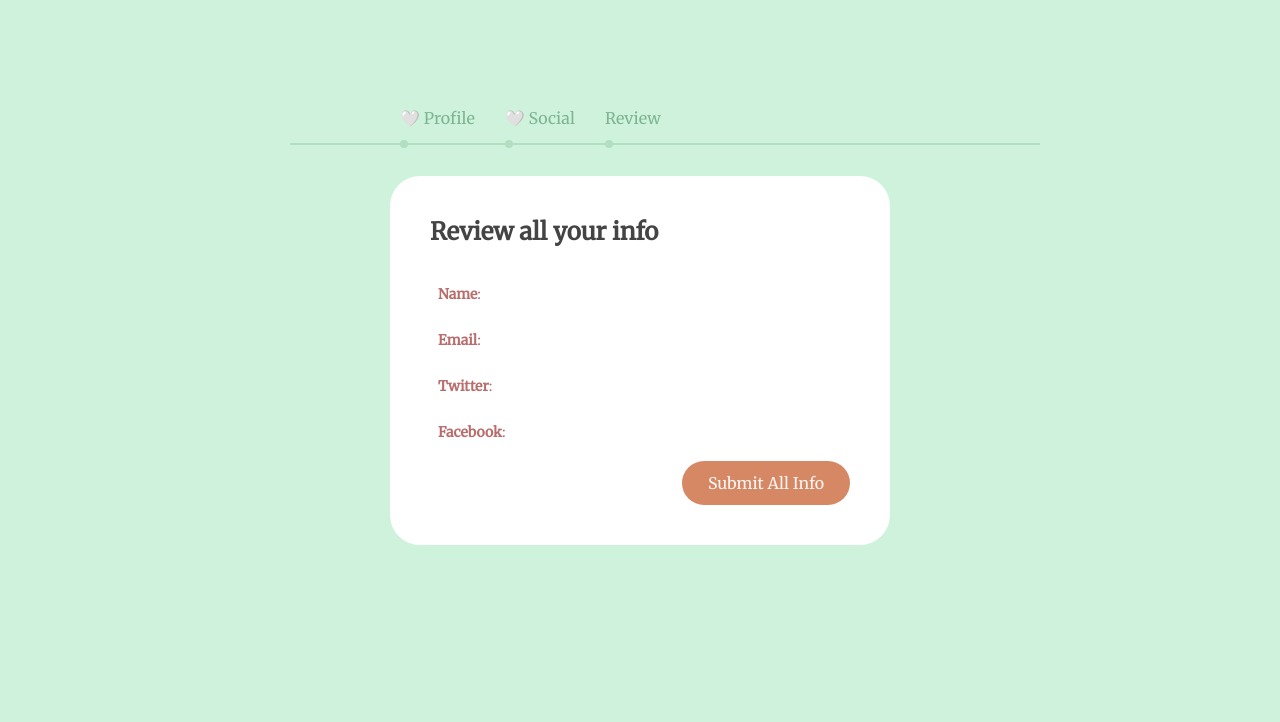
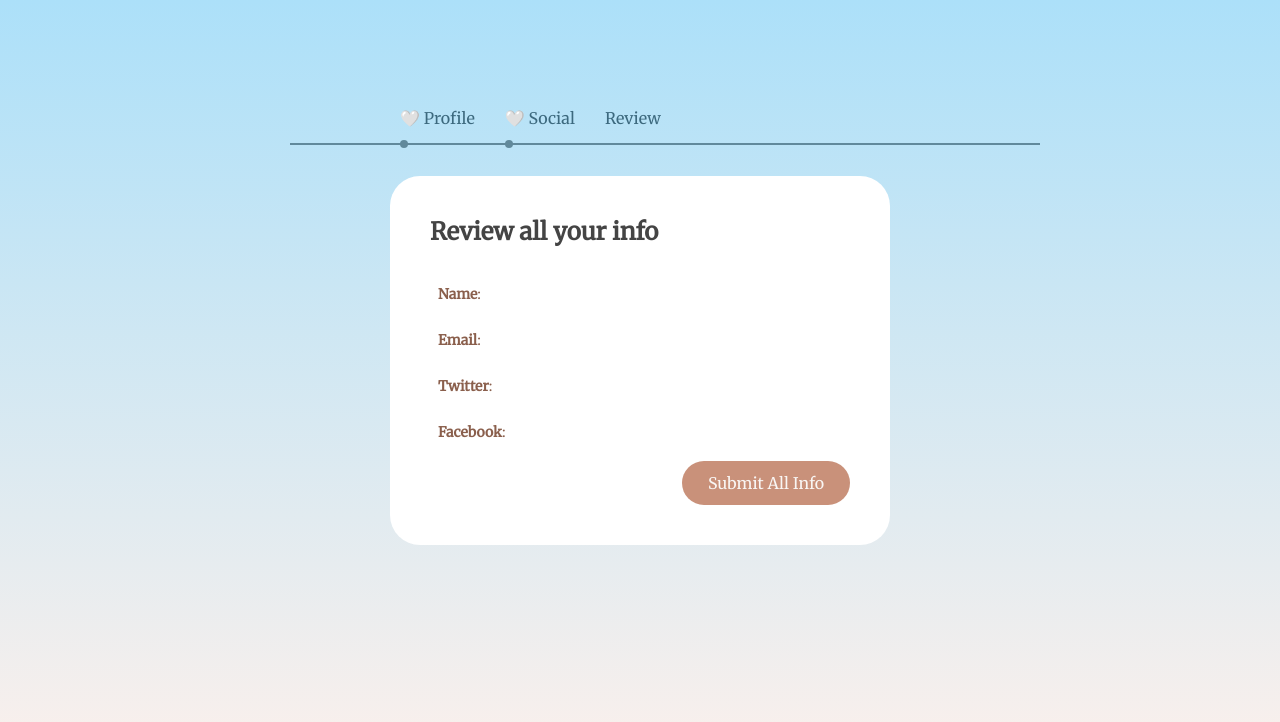
Before and after one commit to Michan0628/React-Form, a React (Create React App) app: page /review in a window 1280 px wide. Shown: the top 722 px of the page. Built offline with nearby package versions, Linux system fonts and the light colour scheme; the HTML template or start-up script is replaced by a standard one.

Commit message:
disable dot under review

```diff
--- a/src/App.css
+++ b/src/App.css
@@ -22,7 +22,7 @@ h6 {
 }
 
 .app {
-  background: #cff2dc;
+  background-image: linear-gradient(to top, #fff1eb 0%, #ace0f9 100%);
   min-height: 100vh;
   display: flex;
   flex-direction: column;
@@ -50,7 +50,7 @@ h6 {
   display: block;
   position: absolute;
   height: 2px;
-  background: #b2dec2;
+  background: #61899b;
   z-index: 1;
   top: 43px;
   left: -20%;
@@ -66,7 +66,7 @@ h6 {
   text-decoration: none;
   cursor: pointer;
   position: relative;
-  color: #7db491;
+  color: #3c697e;
 }
 
 .step-links a.disabled {
@@ -74,15 +74,15 @@ h6 {
 }
 
 .step-links a:hover {
-  color: #4d9869;
+  color: #61899b;
 }
 
 .step-links a.active {
-  color: #215735;
+  color: #214150;
 }
 
 .step-links a.active span {
-  background: #215735;
+  background: #214150;
 }
 
 /* the little circle */
@@ -93,7 +93,7 @@ h6 {
   height: 8px;
   width: 8px;
   border-radius: 50%;
-  background: #b2dec2;
+  background: #61899b;
   z-index: 2;
 }
 
@@ -110,7 +110,7 @@ form {
 }
 
 form p {
-  color: rgb(184, 109, 109);
+  color:#8a5f4c;
   margin-top: 8px;
   margin-bottom: 20px;
   padding-left: 8px;
@@ -142,12 +142,13 @@ input[type='submit'] {
   margin-left: 60%;
   margin-bottom: 0;
   padding: 12px;
-  background: #d68865;
+  background:#c9917a;
   font-size: 16px;
   color: #f9f6f4;
   cursor: pointer;
 }
 
 input[type='submit']:hover {
-  background: #eda27f;
+  background:#d3a897;
+
 }
--- a/src/components/SignupForm/Links.js
+++ b/src/components/SignupForm/Links.js
@@ -28,12 +28,12 @@ export default function Links() {
       </NavLink>
       )}
 
-      {isProfileEmpty || isSocialEmpty ? (<a>Review<span/></a>):
+      {isProfileEmpty || isSocialEmpty ? (<a>Review</a>):
           <NavLink to='/review'>
           Review
-          <span />
         </NavLink>
       }
+
 
     </div>
   )
```
